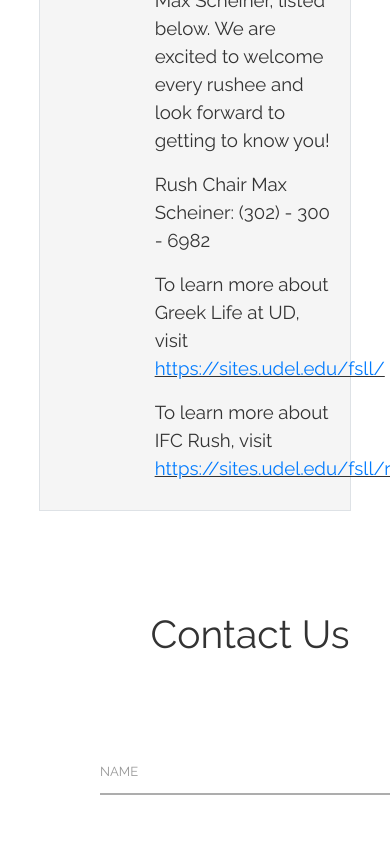
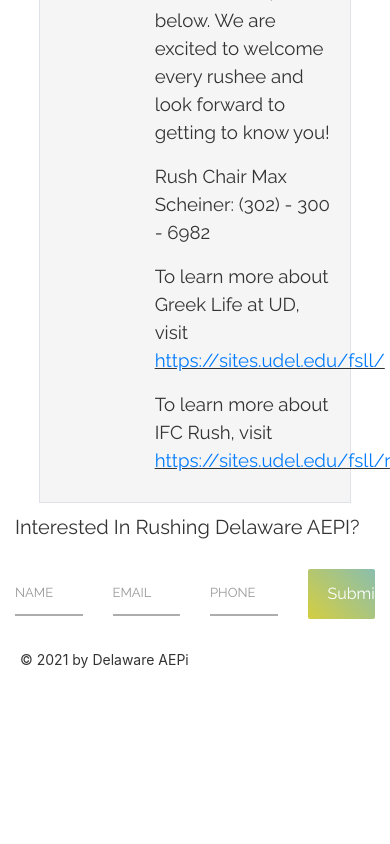
Before and after one commit to DelawareAEPI/delawareaepi.github.io, an Angular app: page /rush in a window 390 px wide. Shown: the part 1216-2060 px from the top of the page. After the commit the page ends 1886 px from the top, so only its background shows below. Built offline with nearby package versions, Linux system fonts and the light colour scheme.

Commit message:
finished rush contact style

```diff
--- a/src/app/rush/rush.component.css
+++ b/src/app/rush/rush.component.css
@@ -42,36 +42,20 @@
 
 
 
-  .wrap-contact2 {
-    width: 790px;
-    background: #fff;
-    border-radius: 10px;
-    overflow: hidden;
-    padding: 72px 55px 90px 55px;
-  }
-
-
-  .contact2-form {
-    width: 300px;
-    margin: 100px;
-  }
-
   .contact2-form-title {
     display: block;
     font-family: Raleway;
-    font-size: 39px;
+    font-size: 20px;
     color: #333333;
     line-height: 1.2;
-    text-align: center;
-    padding-bottom: 90px;
+    text-align: left;
+    padding-bottom: 30px;
   }
 
 
   .wrap-input2 {
-    width: 100%;
     position: relative;
     border-bottom: 2px solid #adadad;
-    margin-bottom: 37px;
   }
 
   .input2 {
@@ -82,6 +66,7 @@
     font-size: 15px;
     color: #555555;
     line-height: 1.2;
+
   }
 
   .focus-input2 {
@@ -90,7 +75,7 @@
     width: 100%;
     height: 100%;
     top: 0;
-    left: 0;
+    left: 15;
     pointer-events: none;
   }
 
@@ -108,7 +93,7 @@
     -moz-transition: all 0.4s;
     transition: all 0.4s;
 
-    background: rgba(219,21,99,1);
+    background: rgb(25, 152, 236);
     background: -webkit-linear-gradient(20deg, #FFD700, #5fb5ee);
     background: -o-linear-gradient(45deg, #FFD700, #5fb5ee);
     background: -moz-linear-gradient(45deg, #FFD700, #5fb5ee);
@@ -181,7 +166,6 @@
     display: flex;
     flex-wrap: wrap;
     justify-content: center;
-    padding-top: 13px;
   }
 
   .wrap-contact2-form-btn {
@@ -199,18 +183,17 @@
     z-index: -1;
     width: 300%;
     height: 100%;
-    background: #5fb5ee;
-    background: -webkit-linear-gradient(20deg, #5fb5ee, #FFD700);
-    background: -o-linear-gradient(20deg, #5fb5ee, #FFD700);
-    background: -moz-linear-gradient(20deg, #5fb5ee, #FFD700);
-    background: linear-gradient(20deg,#5fb5ee,  #FFD700);
+    background: #2a6eff;
+    background: -webkit-linear-gradient(20deg, #FFD700, #5fb5ee);
+    background: -o-linear-gradient(45deg, #FFD700, #5fb5ee);
+    background: -moz-linear-gradient(45deg, #FFD700, #5fb5ee);
+    background: linear-gradient(45deg, #FFD700, #5fb5ee);
     top: 0;
     left: -100%;
-
-    -webkit-transition: all 0.4s;
-    -o-transition: all 0.4s;
-    -moz-transition: all 0.4s;
-    transition: all 0.4s;
+    -webkit-transition: all .4s;
+    -o-transition: all .4s;
+    -moz-transition: all .4s;
+    transition: all .4s;
   }
 
   .contact2-form-btn {
@@ -222,97 +205,15 @@
     justify-content: center;
     align-items: center;
     padding: 0 20px;
-    min-width: 244px;
+    min-width: -webkit-fill-available;
     height: 50px;
-
-
-
-    font-family: Poppins-Medium;
+    font-family: Raleway;
     font-size: 16px;
     color: #fff;
     line-height: 1.2;
-
 
   }
 
   .wrap-contact2-form-btn:hover .contact2-form-bgbtn {
     left: 0;
   }
-
-  /*------------------------------------------------------------------
-  [ Responsive ]*/
-
-  @media (max-width: 576px) {
-    .wrap-contact2 {
-      padding: 72px 15px 90px 15px;
-    }
-  }
-
-
-
-  /*------------------------------------------------------------------
-  [ Alert validate ]*/
-
-  .validate-input {
-    position: relative;
-  }
-
-  .alert-validate::before {
-    content: attr(data-validate);
-    position: absolute;
-    max-width: 70%;
-    background-color: white;
-    border: 1px solid #c80000;
-    border-radius: 2px;
-    padding: 4px 25px 4px 10px;
-    top: 50%;
-    -webkit-transform: translateY(-50%);
-    -moz-transform: translateY(-50%);
-    -ms-transform: translateY(-50%);
-    -o-transform: translateY(-50%);
-    transform: translateY(-50%);
-    right: 0px;
-    pointer-events: none;
-
-    font-family: Raleway;
-    color: #c80000;
-    font-size: 13px;
-    line-height: 1.4;
-    text-align: left;
-
-    visibility: hidden;
-    opacity: 0;
-
-    -webkit-transition: opacity 0.4s;
-    -o-transition: opacity 0.4s;
-    -moz-transition: opacity 0.4s;
-    transition: opacity 0.4s;
-  }
-
-  .alert-validate::after {
-    content: "\f12a";
-    font-family: FontAwesome;
-    display: block;
-    position: absolute;
-    color: #c80000;
-    font-size: 16px;
-    top: 50%;
-    -webkit-transform: translateY(-50%);
-    -moz-transform: translateY(-50%);
-    -ms-transform: translateY(-50%);
-    -o-transform: translateY(-50%);
-    transform: translateY(-50%);
-    right: 8px;
-  }
-
-  .alert-validate:hover:before {
-    visibility: visible;
-    opacity: 1;
-  }
-
-  @media (max-width: 992px) {
-    .alert-validate::before {
-      visibility: visible;
-      opacity: 1;
-    }
-  }
--- a/src/app/rush/rush.component.html
+++ b/src/app/rush/rush.component.html
@@ -1,5 +1,5 @@
 
-<div class="container-fluid border" style="background-color:#f5f5f5; padding: 3% 5% 3% 3%; margin: 5% 10% 3%; width: 80%">
+<div class="container-fluid border" style="background-color:#f5f5f5; padding: 3% 5% 3% 3%; margin: 3% 10%; width: 80%">
 
 
     <div class="row">
@@ -51,40 +51,45 @@
 
     </div>
 
-
-
-
-
-
 </div>
 
 
-
-    <form class="contact2-form validate-form">
+<div class="container" style="margin-bottom: 30px;">
     <span class="contact2-form-title">
-            Contact Us
+        Interested In Rushing Delaware AEPI?
     </span>
 
-
-        <div class="wrap-input2 validate-input" data-validate="Name is required">
+    <div class="row">
+        <div class="col-3">
+            <div class='wrap-input2'>
                 <input class="input2" type="text" name="name">
                 <span class="focus-input2" data-placeholder="NAME"></span>
             </div>
+        </div>
 
-
-        <div class="wrap-input2 validate-input" data-validate="Valid email is required: ex@abc.xyz">
+        <div class="col-3">
+            <div class='wrap-input2'>
                 <input class="input2" type="text" name="email">
                 <span class="focus-input2" data-placeholder="EMAIL"></span>
             </div>
+        </div>
 
+        <div class="col-3">
+            <div class='wrap-input2'>
+                <input class="input2" type="text" name="phone">
+                <span class="focus-input2" data-placeholder="PHONE"></span>
+            </div>
+        </div>
 
-        <div class="container-contact2-form-btn">
+        <div class="col-3">
             <div class="wrap-contact2-form-btn">
                 <div class="contact2-form-bgbtn"></div>
                 <button class="contact2-form-btn">
-                    Send Your Message
+                    Submit
                 </button>
             </div>
         </div>
 
-    </form>
+    </div>
+
+</div>
```
Lines whose indentation alone changed are shown as unchanged.
